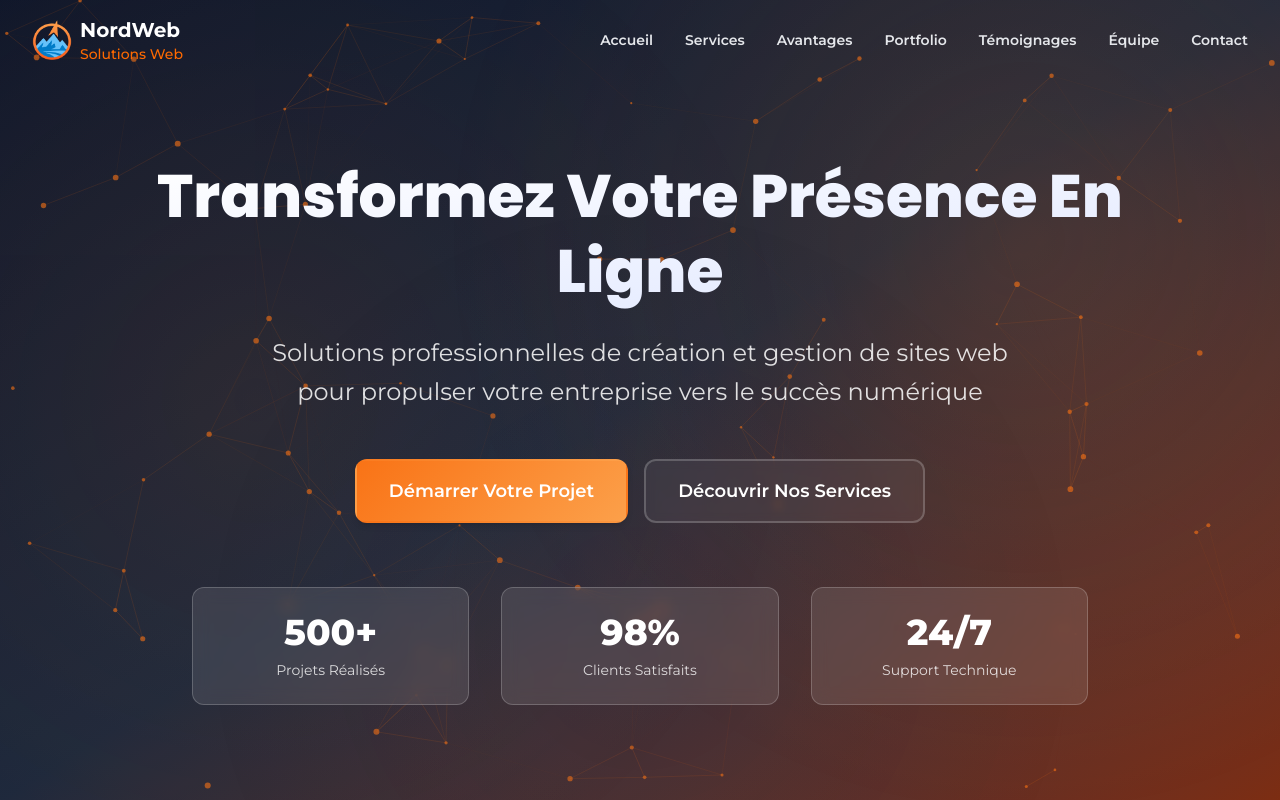
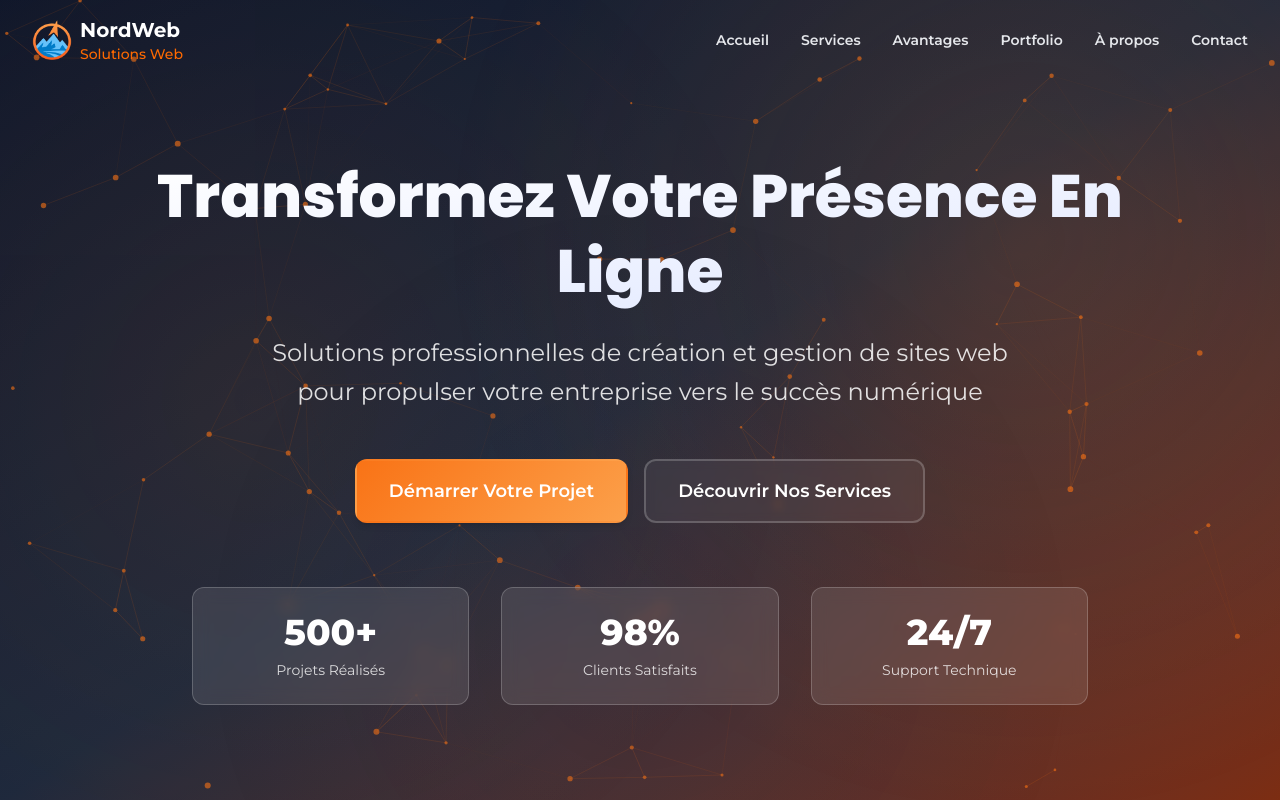
Before and after one commit to ludovic12brou/NordWeb, a Next.js app: page / in a window 1280 px wide. Shown: the top 800 px of the page. Built offline with nearby package versions, Linux system fonts and the light colour scheme.

Commit message:
fix navbar links

```diff
--- a/package.json
+++ b/package.json
@@ -22,6 +22,6 @@
     "eslint": "^9",
     "eslint-config-next": "16.1.6",
     "tailwindcss": "^4",
-    "typescript": "^5"
+    "typescript": "5.9.3"
   }
 }
--- a/src/components/Navbar.tsx
+++ b/src/components/Navbar.tsx
@@ -35,7 +35,9 @@ export default function Navbar() {
           />
           <div className="flex flex-col ml-2">
             <span className="text-white font-bold text-xl">NordWeb</span>
-            <span className="text-orange-500 font-medium text-sm">Solutions Web</span>
+            <span className="text-orange-500 font-medium text-sm">
+              Solutions Web
+            </span>
           </div>
         </Link>
 
@@ -64,13 +66,20 @@ export default function Navbar() {
 
         {/* Desktop Menu */}
         <ul className="hidden md:flex items-center gap-8">
-          {["Accueil", "Services", "Avantages", "Portfolio", "Témoignages", "Équipe", "Contact"].map((item) => (
-            <li key={item}>
+          {[
+            { label: "Accueil", href: "#home" },
+            { label: "Services", href: "#services" },
+            { label: "Avantages", href: "#features" },
+            { label: "Portfolio", href: "#portfolio" },
+            { label: "À propos", href: "#about" },
+            { label: "Contact", href: "#contact" },
+          ].map((item) => (
+            <li key={item.label}>
               <Link
-                href={`#${item.toLowerCase().replace("é", "e").replace("à", "a")}`}
+                href={item.href}
                 className="nav-link text-sm font-semibold text-gray-200 transition-colors hover:text-[#F97316] relative group"
               >
-                {item}
+                {item.label}
                 <span className="absolute bottom-[-2px] left-0 w-0 h-0.5 bg-gradient-to-r from-[#F97316] to-[#FCA04A] transition-all duration-300 group-hover:w-full"></span>
               </Link>
             </li>
@@ -83,14 +92,21 @@ export default function Navbar() {
             isOpen ? "max-h-[500px] opacity-100" : "max-h-0 opacity-0"
           }`}
         >
-          {["Accueil", "Services", "Avantages", "Portfolio", "Témoignages", "Équipe", "Contact"].map((item) => (
+          {[
+            { label: "Accueil", href: "#home" },
+            { label: "Services", href: "#services" },
+            { label: "Avantages", href: "#features" },
+            { label: "Portfolio", href: "#portfolio" },
+            { label: "À propos", href: "#about" },
+            { label: "Contact", href: "#contact" },
+          ].map((item) => (
             <Link
-              key={item}
-              href={`#${item.toLowerCase().replace("é", "e").replace("à", "a")}`}
+              key={item.label}
+              href={item.href}
               className="text-lg font-semibold text-gray-200 hover:text-[#F97316] transition-colors"
               onClick={() => setIsOpen(false)}
             >
-              {item}
+              {item.label}
             </Link>
           ))}
         </div>
```
Also changed, not shown: 1 other file (tests, documents, lock files or other folders).
